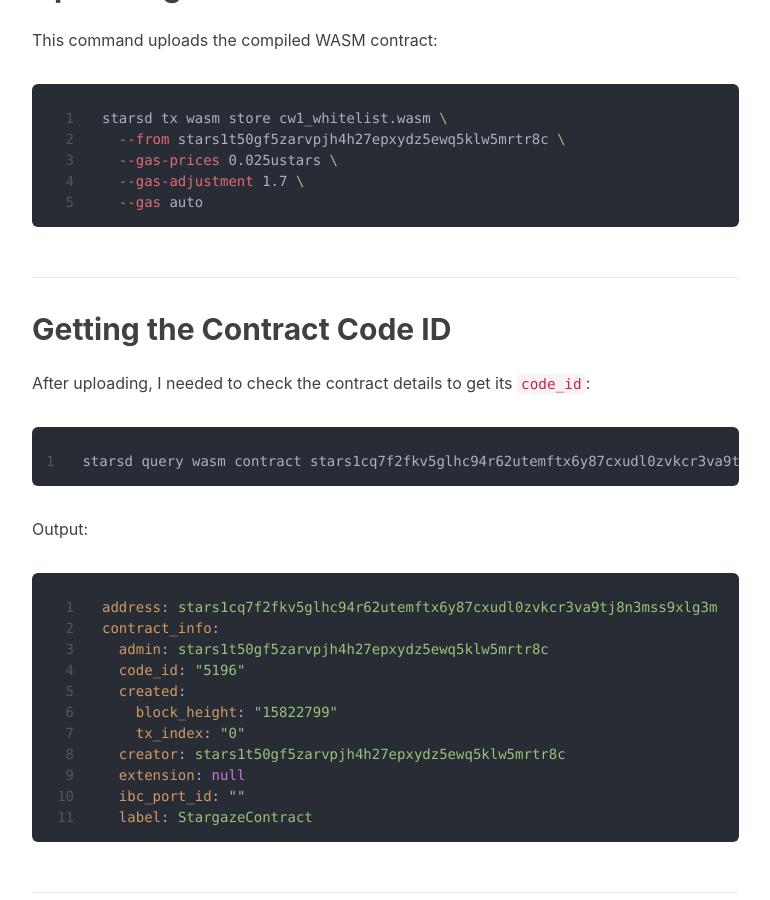
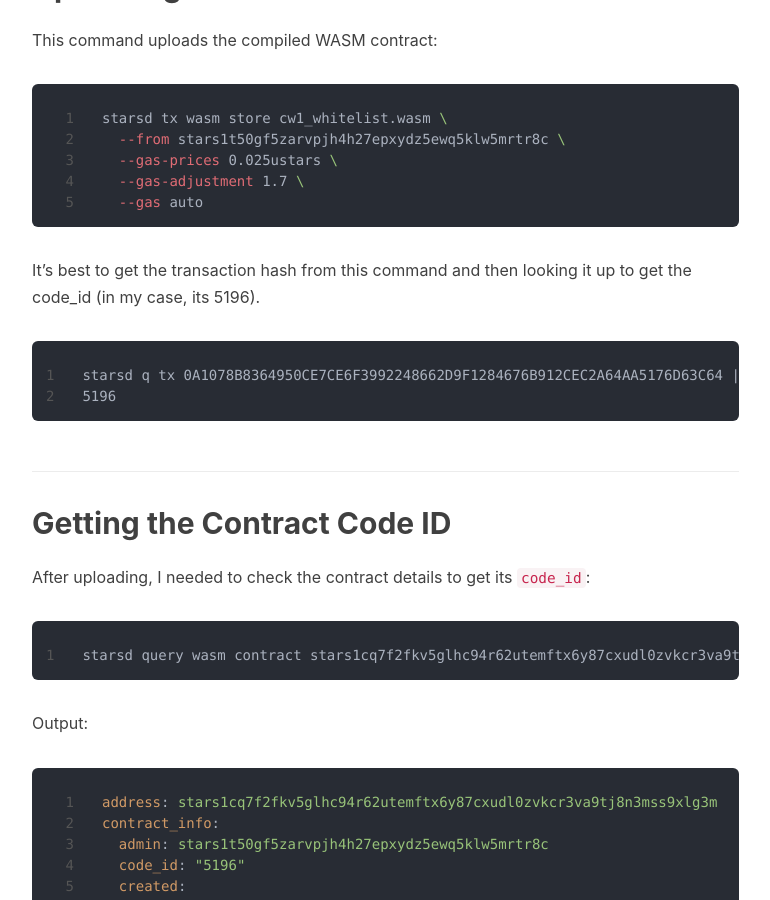
Before and after one commit to augchan42/augchan42.github.io, a Jekyll site: the page built from _posts/2025-03-27-Getting up to speed with Cosmos and Stargaze.md, in a window 1280 px wide and 900 px high, scrolled down 4551 px. Shown: the whole window, without its empty margins (233-1003 px from the left). Built offline with Jekyll 4.4.1, drawn with Linux system fonts in a browser that asks for light colours; nearby versions of some CDN libraries; comment, search, counter and statistics services are not loaded.

Commit message:
Add instructions for retrieving the transaction hash and code ID in the Cosmos and Stargaze guide

````diff
--- a/_posts/2025-03-27-Getting up to speed with Cosmos and Stargaze.md
+++ b/_posts/2025-03-27-Getting up to speed with Cosmos and Stargaze.md
@@ -166,6 +166,12 @@ starsd tx wasm store cw1_whitelist.wasm \
   --gas-prices 0.025ustars \
   --gas-adjustment 1.7 \
   --gas auto
+```
+It's best to get the transaction hash from this command and then looking it up to get the code_id (in my case, its 5196).
+
+```
+starsd q tx 0A1078B8364950CE7CE6F3992248662D9F1284676B912CEC2A64AA5176D63C64 | grep 'key: code_id' -A 1 | grep value | awk -F'"' '{print $2}'
+5196
 ```
 
 ## Getting the Contract Code ID
````
